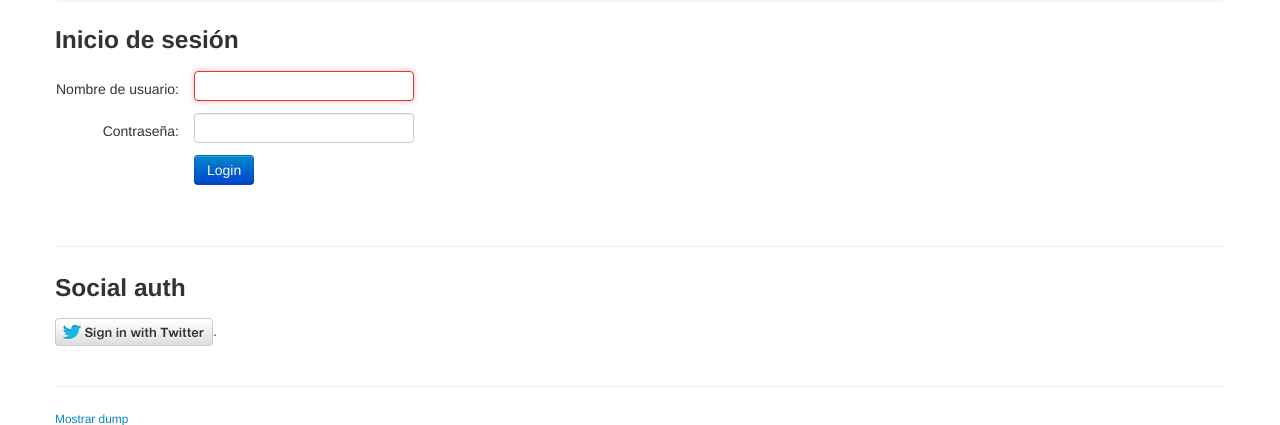
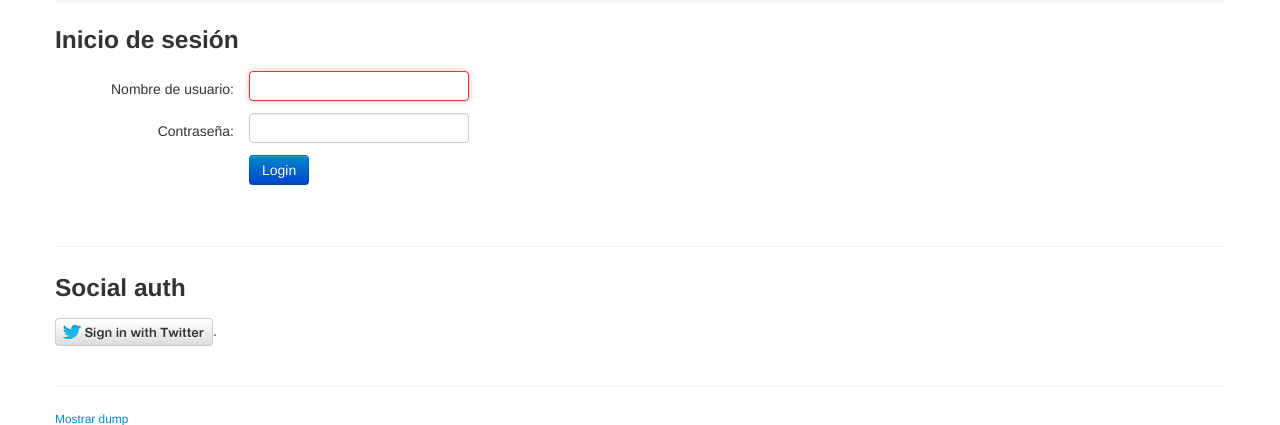
Before and after one commit to florzanetta/lumina, a Django app: page /accounts/login/ in a window 1280 px wide. Shown: the part 42-467 px from the top of the page. Run offline with Django 3.2, Linux system fonts and the light colour scheme; some libraries are stand-ins or nearby versions.

Commit message:
Add a little more space to login fields

```diff
--- a/lumina/templates/registration/login.html
+++ b/lumina/templates/registration/login.html
@@ -24,11 +24,11 @@
 {% csrf_token %}
 <table>
 <tr>
-    <td style="padding-right: 1em; text-align: right;">{{ form.username.label_tag }}</td>
+    <td style="padding-left: 4em; padding-right: 1em; text-align: right;">{{ form.username.label_tag }}</td>
     <td>{{ form.username }}</td>
 </tr>
 <tr>
-    <td style="padding-right: 1em; text-align: right;">{{ form.password.label_tag }}</td>
+    <td style="padding-left: 4em; padding-right: 1em; text-align: right;">{{ form.password.label_tag }}</td>
     <td>{{ form.password }}</td>
 </tr>
 <tr>
```
